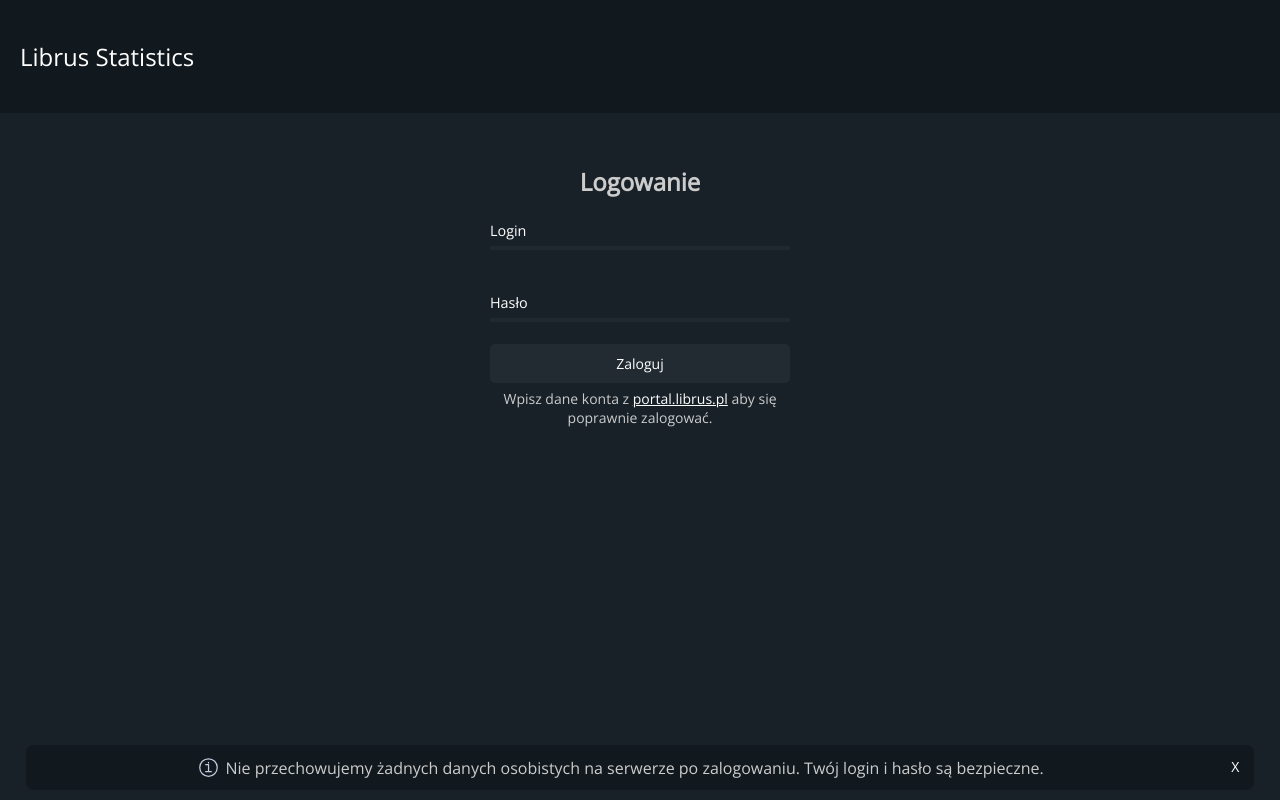
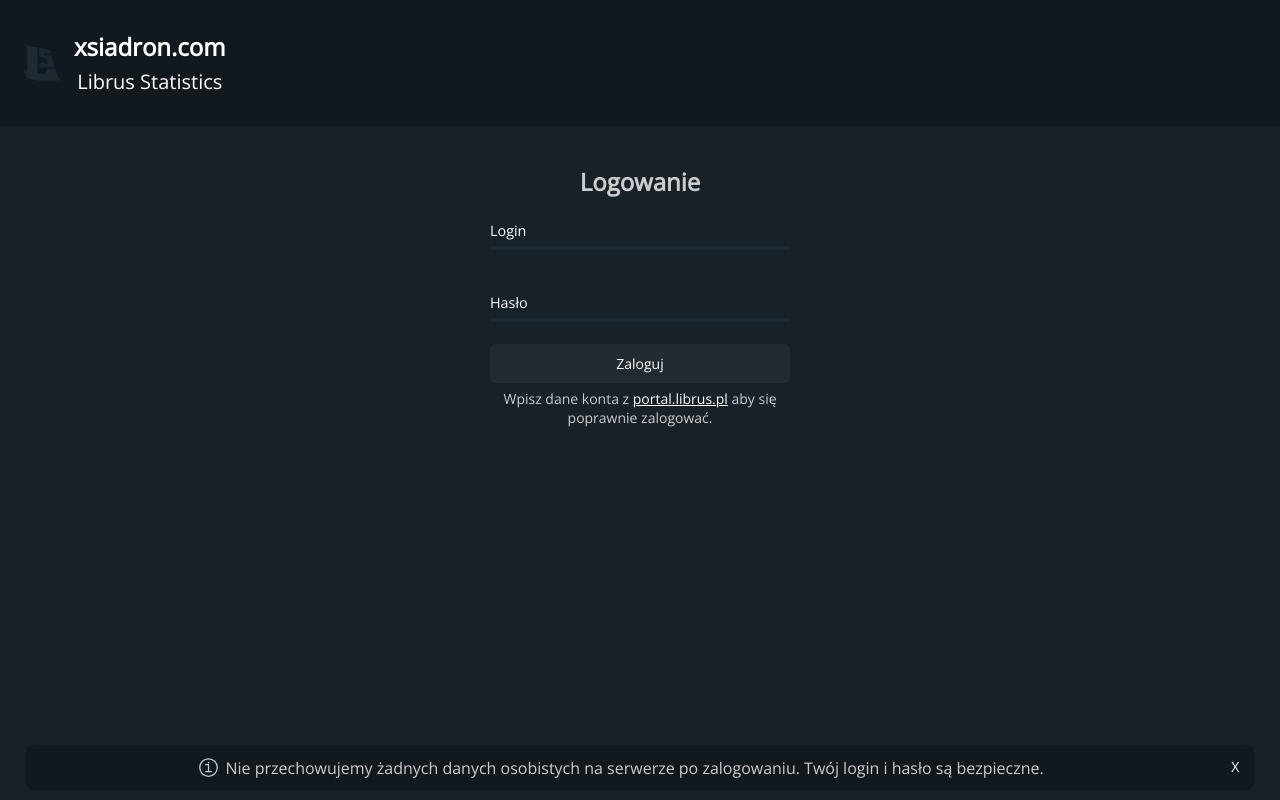
Before and after one commit to xsiadron/LibrusStatistics, a React (Create React App) app in the folder client/: page / in a window 1280 px wide. Built offline with nearby package versions, Linux system fonts and the light colour scheme; the HTML template or start-up script is replaced by a standard one.

Commit message:
Logo & navbar size

```diff
--- a/client/src/components/Navbar/Navbar.css
+++ b/client/src/components/Navbar/Navbar.css
@@ -30,18 +30,35 @@
     padding: 20px 0px;
 }
 
-.nav a {
+.nav .site-logout {
+    width: 30px;
+    height: 30px;
+    margin: 20px;
+    background-image: url("../../icons/logout.svg");
+    transition: path 0.2s ease-in-out;
+}
+
+.site-title {
+    display: flex;
+    align-items: center;
+    justify-content: center;
     color: #fff;
     text-decoration: none;
     font-size: clamp(1.2rem, 2vw, 1.5rem);
-    margin: 20px;
 }
 
-.nav .site-logout {
-    width: 30px;
-    height: 30px;
-    background-image: url("../../icons/logout.svg");
-    transition: path 0.2s ease-in-out;
+.site-title img {
+    margin: 2px;
+}
+
+.site-title.sub {
+    font-size: 15px !important;
+}
+
+.title-links-section {
+    display: flex;
+    flex-direction: column;
+    margin: 10px;
 }
 
 .nav .site-logout:hover,
--- a/client/src/components/Navbar/Navbar.js
+++ b/client/src/components/Navbar/Navbar.js
@@ -1,6 +1,7 @@
 import { useNavigate } from "react-router-dom"
 import './Navbar.css';
 import logoutIcon from '../../icons/logout.svg';
+import librusStatisticsIcon from '../../icons/LibrusStatisticsIcon.png';
 import { useContext } from "react"
 import { AuthContext } from '../../AuthContext';
 
@@ -30,7 +31,15 @@
         <>
             <div className='nav-placeholder'></div>
             <nav className="nav">
-                <a href="/" className="site-title">Librus Statistics</a>
+                <div className="title-links-section">
+                    <a href="https://xsiadron.com" className="site-title">
+                        <img src={librusStatisticsIcon} height={60} />
+                        <div>
+                            <b>xsiadron.com</b><br />
+                            <small>Librus Statistics</small>
+                        </div>
+                    </a>
+                </div>
                 {isLogged && (
                     <a className="site-logout" onClick={logout}></a>
                 )}
```
Also changed, not shown: client/src/icons/LibrusStatisticsIcon.png (added).
